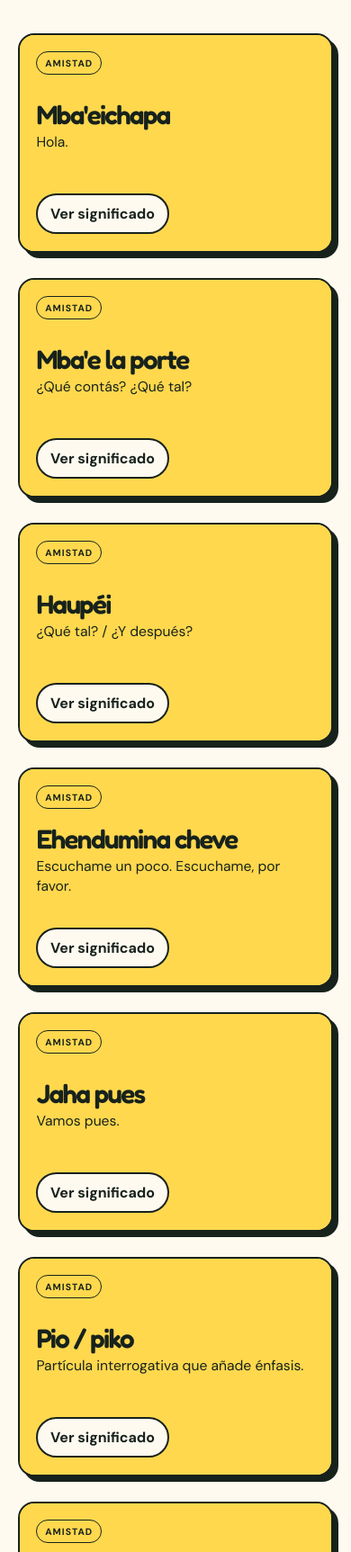
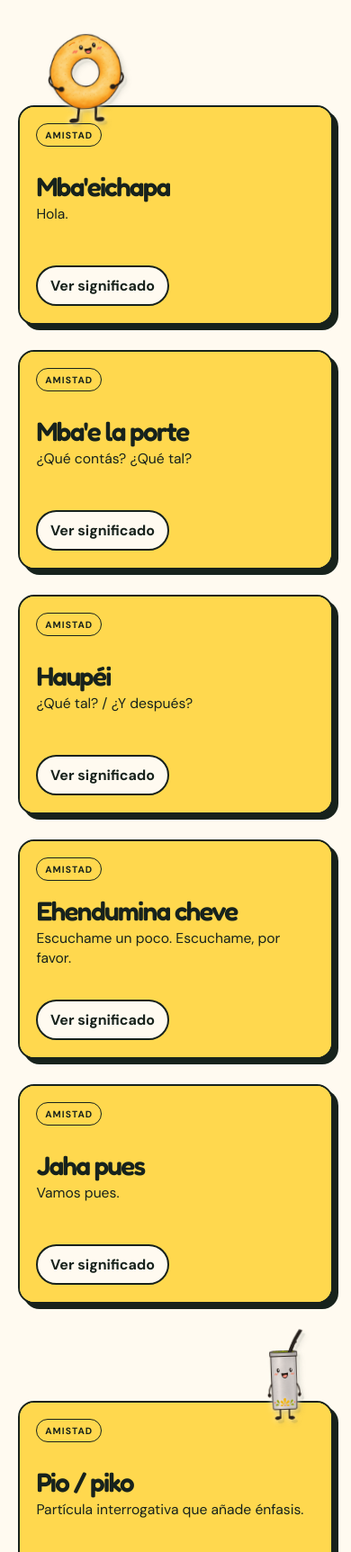
Before and after one commit to laraaltamirano/diccionario-cooltural, a plain HTML site: page index.html in a window 390 px wide. Shown: the part 1218-2943 px from the top of the page at 90% size. Drawn offline with Linux system fonts and the light colour scheme.

Commit message:
Add files via upload
improvements for cellphone layout

```diff
--- a/script.js
+++ b/script.js
@@ -34,7 +34,11 @@ function updateCompanionPositions() {
       "card-companion--layout-hidden"
     );
 
-    if (columns === 1 || (columns === 3 && column === 1)) {
+    if (columns === 1) {
+      companion.classList.add(index % 2 === 0
+        ? "card-companion--edge-left"
+        : "card-companion--edge-right");
+    } else if (columns === 3 && column === 1) {
       companion.classList.add("card-companion--layout-hidden");
     } else if (column === 0) {
       companion.classList.add("card-companion--edge-left");
--- a/styles.css
+++ b/styles.css
@@ -795,7 +795,7 @@ p {
   }
 
   .phrase-card--with-companion {
-    margin-top: 0;
+    margin-top: 5rem;
   }
 
   .card-companion {
@@ -826,11 +826,23 @@ p {
   }
 
   .card-companion--edge-left {
-    display: none;
+    display: block;
+    top: -32px;
+    right: auto;
+    left: 14px;
+    width: auto;
+    height: 112px;
+    --companion-x: 0%;
   }
 
   .card-companion--edge-right {
-    display: none;
+    display: block;
+    top: -32px;
+    right: 14px;
+    left: auto;
+    width: auto;
+    height: 112px;
+    --companion-x: 0%;
   }
 
   .about {
@@ -838,12 +850,17 @@ p {
   }
 
   .about::before {
-    top: 8%;
-    left: -30px;
+    top: -50px;
+    left: -65px;
+    width: 155px;
+    height: 155px;
   }
 
   .about::after {
-    right: -35px;
+    right: -65px;
+    bottom: -48px;
+    width: 150px;
+    height: 150px;
   }
 
   .site-footer {
```
